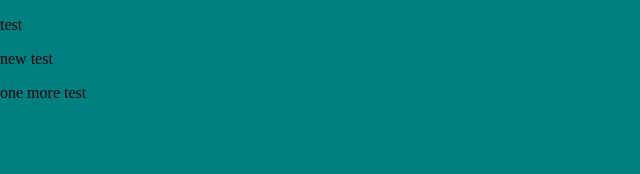
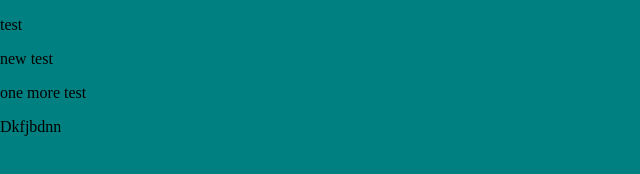
Before and after one commit to Fantonchini/Rovniy-homework, a plain HTML site: page index.html in a window 1280 px wide. Shown: the full height of the page, 0-640 px from the left. Drawn offline with Linux system fonts and the light colour scheme.

Commit message:
Test update

```diff
--- a/index.html
+++ b/index.html
@@ -10,6 +10,7 @@
         <p>test</p>
         <p>new test</p>
         <p>one more test</p>
+        Dkfjbdnn
     </div>
 </body>
 </html>
```
